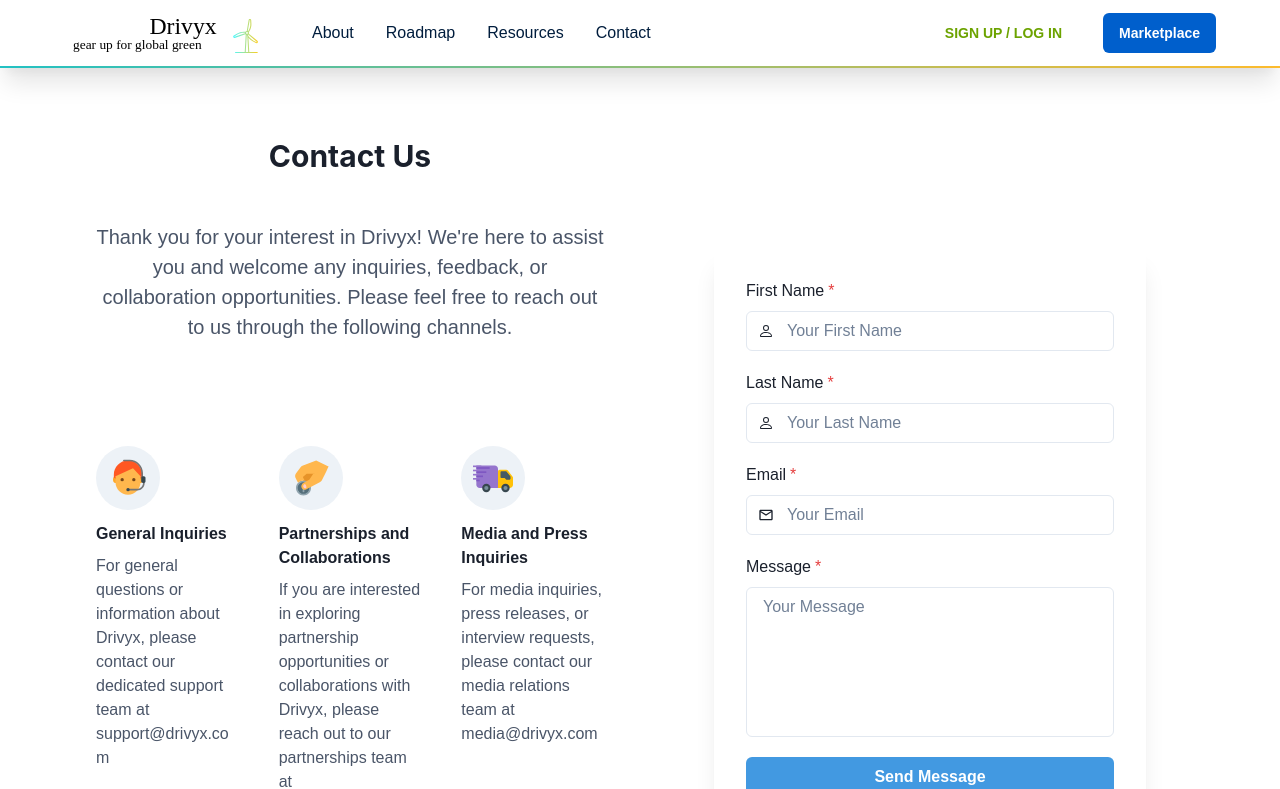
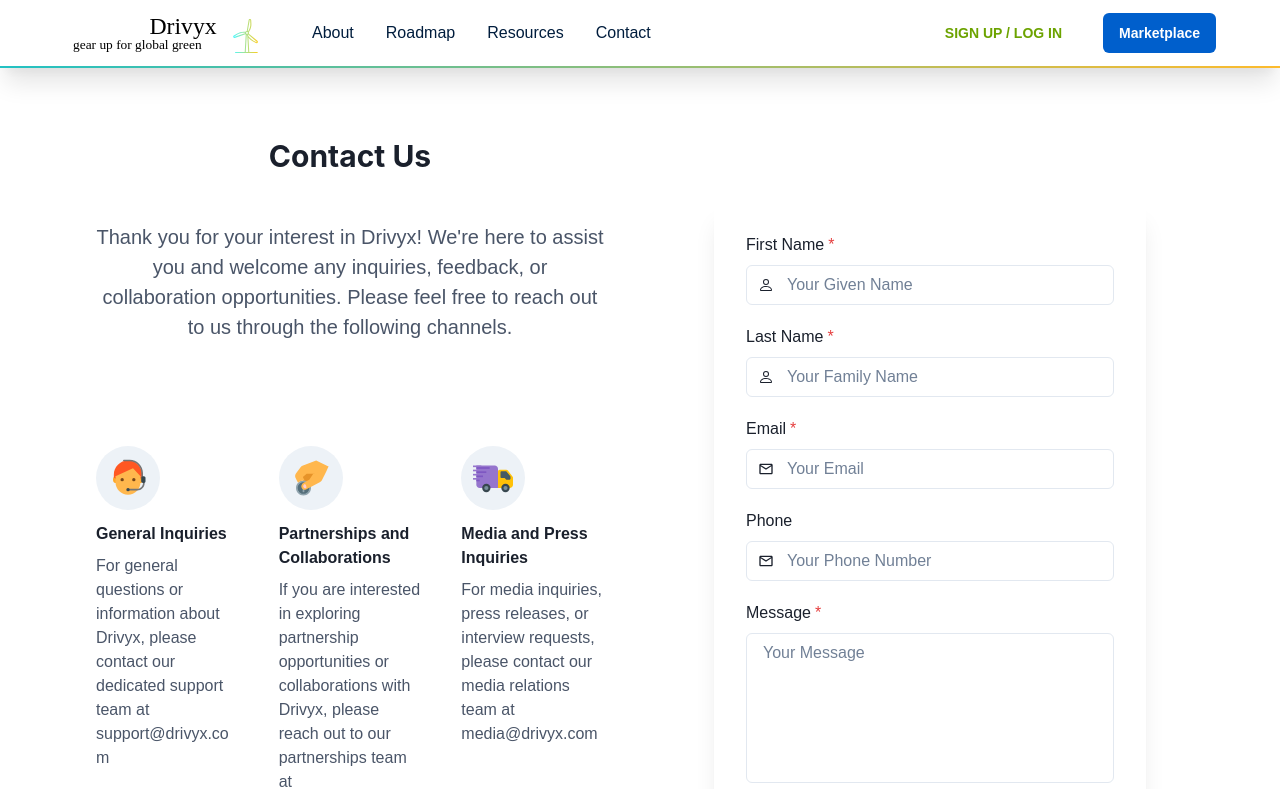
Before and after one commit to Drivyx-Tech/Drivyx-frontend, a Next.js app: page /contact in a window 1280 px wide. Shown: the top 789 px of the page. Built offline with nearby package versions, Linux system fonts and the light colour scheme.

Commit message:
dev: integrate with endpoint to create visitor query message

```diff
--- /dev/null
+++ b/services/endpoints/visitorQuery.ts
@@ -0,0 +1,11 @@
+import Fetcher from "../Fetcher";
+import { TCreateQuery } from "./type";
+
+const base = process.env.NEXT_PUBLIC_LOCAL || process.env.NEXT_PUBLIC_AWS_DEV;
+
+// create query
+export const createVisitorQuery = (data: TCreateQuery["requestType"]) => {
+  return Fetcher.init<TCreateQuery>("POST", base + "/query")
+    .withJsonPaylad(data)
+    .fetchData();
+};
--- a/ui/Form/ContactForm.tsx
+++ b/ui/Form/ContactForm.tsx
@@ -18,11 +18,14 @@
   useClipboard,
   useColorModeValue,
   VStack,
+  useToast,
 } from "@chakra-ui/react";
 import SectionContainer from "@/ui/SectionContainer";
 import { ReactElement, useEffect, useState } from "react";
 import { BsGithub, BsLinkedin, BsPerson, BsTwitter } from "react-icons/bs";
 import { MdEmail, MdOutlineEmail } from "react-icons/md";
+import { useFormik } from "formik";
+import { createVisitorQuery } from "@/services/endpoints/visitorQuery";
 
 // A simple email validation
 const validateEmail = (email: string) => {
@@ -31,33 +34,34 @@
 };
 
 function ContactForm() {
-  const { hasCopied, onCopy } = useClipboard("example@example.com");
-  const [isChecked, setIsChecked] = useState(false);
-  const [isValid, setIsValid] = useState(false);
-  const [name, setName] = useState("");
-  const [email, setEmail] = useState("");
-  const [message, setMessage] = useState("");
-  const [error, setError] = useState(false);
-  const [value, setValue] = useState({
-    name: "",
+  const toast = useToast();
+  const formik = useFormik({
+    initialValues: {
       email: "",
+      phone: "",
+      given_name: "",
+      family_name: "",
       message: "",
+    },
+    onSubmit: async (values) => {
+      try {
+        const res = await createVisitorQuery({ ...values });
+        if (res.result.statusCode === 200) {
+          toast({
+            title: "Success",
+            description: "Your message has been sent successfully",
+            status: "success",
+            duration: 3000,
+            isClosable: true,
           });
 
-  const handleSubmit = () => {
-    console.log(value);
-    console.log("email", isValid);
-  };
-
-  useEffect(() => {
-    // to check if any of the value is empty
-    // if (!value.name || !value.email || !value.message) {
-    //   setValueCheck(true);
-    //   return;
-    // }
-
-    setIsValid(validateEmail(value.email));
-  }, [value]);
+          formik.resetForm();
+        }
+      } catch (error) {
+        console.log(error);
+      }
+    },
+  });
 
   return (
     <Flex align="center" justify="center" flex={1}>
@@ -66,6 +70,12 @@
         borderRadius="lg"
         p={8}
         shadow="xl"
+      >
+        <form
+          onSubmit={(e) => {
+            e.preventDefault();
+            formik.handleSubmit();
+          }}
         >
           <VStack spacing={5}>
             <FormControl isRequired>
@@ -76,9 +86,12 @@
                   <BsPerson />
                 </InputLeftElement>
                 <Input
+                  id="given_name"
                   type="text"
-                name="first name"
-                placeholder="Your First Name"
+                  name="given_name"
+                  placeholder="Your Given Name"
+                  onChange={formik.handleChange}
+                  value={formik.values.given_name}
                 />
               </InputGroup>
             </FormControl>
@@ -91,9 +104,12 @@
                   <BsPerson />
                 </InputLeftElement>
                 <Input
+                  id="family_name"
                   type="text"
-                name="last name"
-                placeholder="Your Last Name"
+                  name="family_name"
+                  placeholder="Your Family Name"
+                  onChange={formik.handleChange}
+                  value={formik.values.family_name}
                 />
               </InputGroup>
             </FormControl>
@@ -105,7 +121,32 @@
                 <InputLeftElement>
                   <MdOutlineEmail />
                 </InputLeftElement>
-              <Input type="email" name="email" placeholder="Your Email" />
+                <Input
+                  id="email"
+                  type="email"
+                  name="email"
+                  placeholder="Your Email"
+                  onChange={formik.handleChange}
+                  value={formik.values.email}
+                />
+              </InputGroup>
+            </FormControl>
+
+            <FormControl>
+              <FormLabel>Phone</FormLabel>
+
+              <InputGroup>
+                <InputLeftElement>
+                  <MdOutlineEmail />
+                </InputLeftElement>
+                <Input
+                  id="phone"
+                  type="phone"
+                  name="phone"
+                  placeholder="Your Phone Number"
+                  onChange={formik.handleChange}
+                  value={formik.values.phone}
+                />
               </InputGroup>
             </FormControl>
 
@@ -113,14 +154,18 @@
               <FormLabel>Message</FormLabel>
 
               <Textarea
+                id="message"
                 name="message"
                 placeholder="Your Message"
                 rows={6}
                 resize="none"
+                onChange={formik.handleChange}
+                value={formik.values.message}
               />
             </FormControl>
 
             <Button
+              type={"submit"}
               colorScheme="blue"
               bg="blue.400"
               color="white"
@@ -132,6 +177,7 @@
               Send Message
             </Button>
           </VStack>
+        </form>
       </Box>
     </Flex>
   );
```
Also changed, not shown: app/(site)/(non-auth)/contact/page.tsx (+3 -18 lines), services/endpoints/type.ts (+23 -0 lines). Lines whose indentation alone changed are shown as unchanged.
